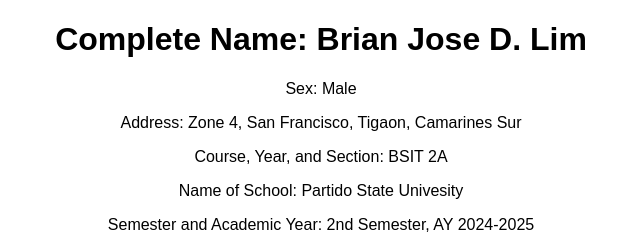
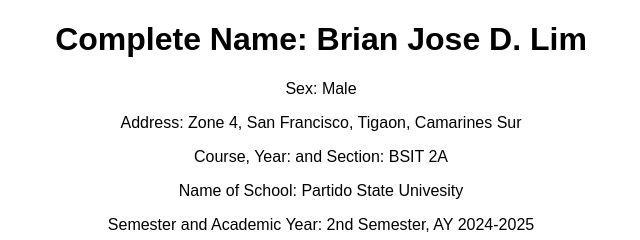
Before and after one commit to Br14nj/My-website, a plain HTML site: page circle.html in a window 1280 px wide. Shown: the top 240 px of the page, 319-959 px from the left. Drawn offline with Linux system fonts and the light colour scheme.

Commit message:
Update circle.html

```diff
--- a/circle.html
+++ b/circle.html
@@ -11,7 +11,7 @@
     <h1>Complete Name: Brian Jose D. Lim </h1>
     <p>Sex: Male</p>
     <p>Address: Zone 4, San Francisco, Tigaon, Camarines Sur</p>
-    <p>Course, Year, and Section: BSIT 2A</p>
+    <p>Course, Year: and Section: BSIT 2A</p>
     <p>Name of School: Partido State Univesity</p>
     <p>Semester and Academic Year: 2nd Semester, AY 2024-2025</p>
     <p>Subject Code and Title: PF2 Event Driven Programming</p>
```
